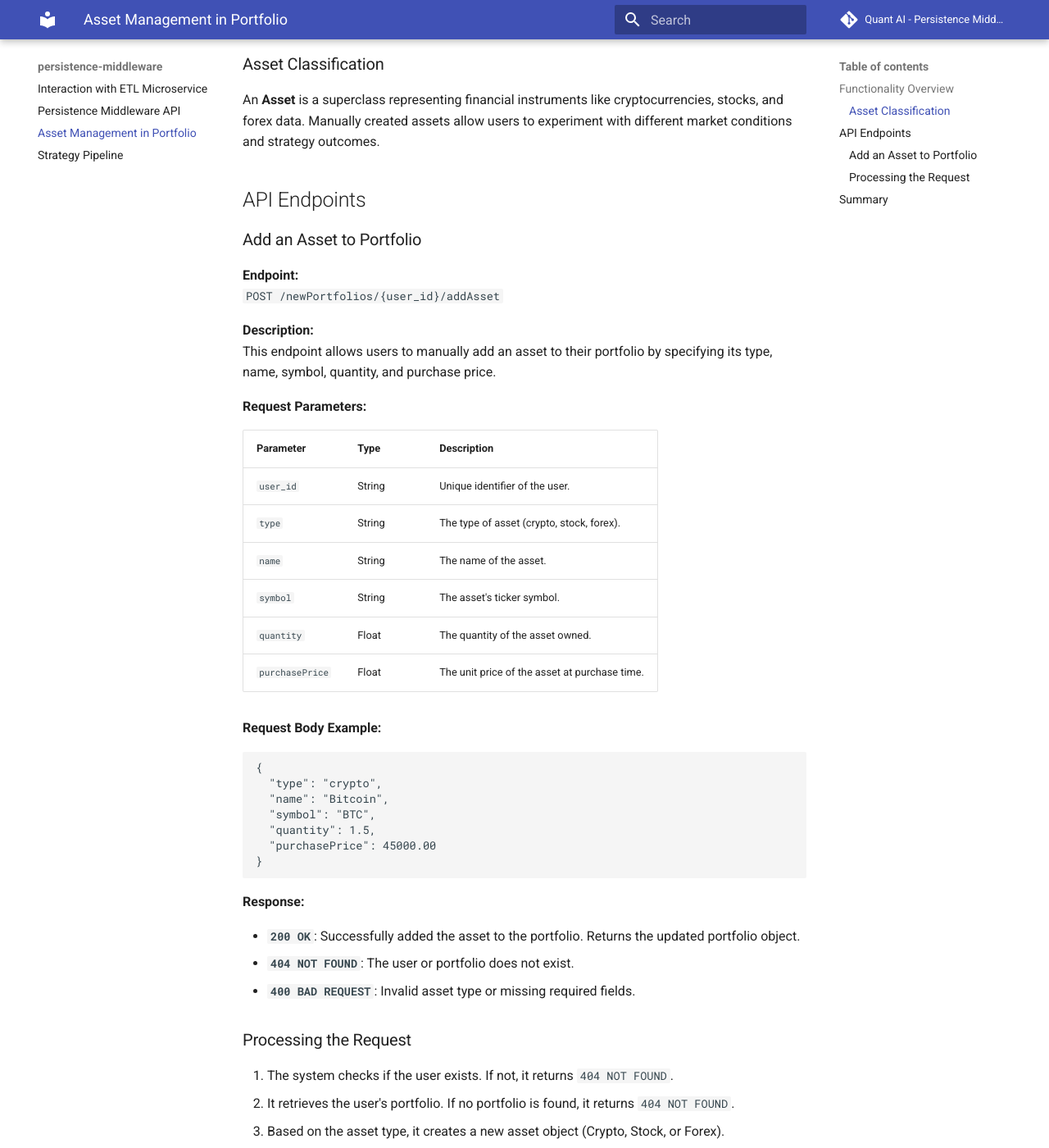
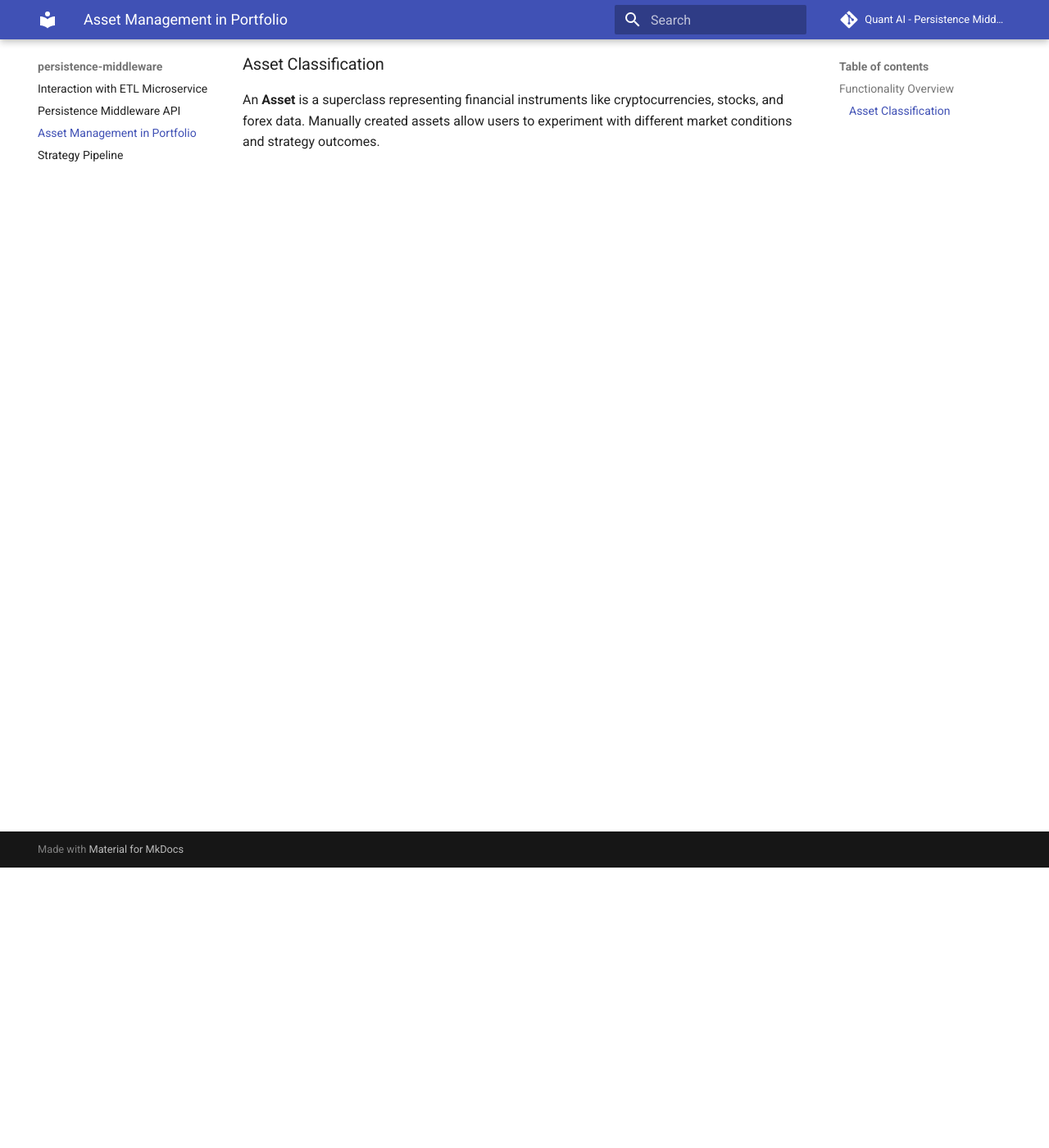
Before and after one commit to Quant-NTU/persistence-middleware, an MkDocs documentation site: the page built from docs/ManualImputation.md, in a window 1280 px wide and 1400 px high, scrolled down 342 px. Shown: the whole window at 82% size. Built offline with MkDocs 1.6.1 and Material for MkDocs 9.7.7, drawn with Linux system fonts in a browser that asks for light colours; comment, search, counter and statistics services are not loaded; some of the changed text lies outside the part shown.

Commit message:
Update ManualImputation.md

````diff
--- a/docs/ManualImputation.md
+++ b/docs/ManualImputation.md
@@ -9,82 +9,3 @@ Users can manually include different types of assets (crypto, stocks, and forex)
 ### Asset Classification
 
 An **Asset** is a superclass representing financial instruments like cryptocurrencies, stocks, and forex data. Manually created assets allow users to experiment with different market conditions and strategy outcomes.
-
-## API Endpoints
-
-### Add an Asset to Portfolio
-
-**Endpoint:**
-`POST /newPortfolios/{user_id}/addAsset`
-
-**Description:**
-This endpoint allows users to manually add an asset to their portfolio by specifying its type, name, symbol, quantity, and purchase price.
-
-**Request Parameters:**
-
-| Parameter  | Type   | Description |
-|------------|--------|-------------|
-| `user_id`  | String | Unique identifier of the user. |
-| `type`     | String | The type of asset (crypto, stock, forex). |
-| `name`     | String | The name of the asset. |
-| `symbol`   | String | The asset's ticker symbol. |
-| `quantity` | Float  | The quantity of the asset owned. |
-| `purchasePrice` | Float | The unit price of the asset at purchase time. |
-
-**Request Body Example:**
-
-```json
-{
-  "type": "crypto",
-  "name": "Bitcoin",
-  "symbol": "BTC",
-  "quantity": 1.5,
-  "purchasePrice": 45000.00
-}
-```
-
-**Response:**
-
-- **`200 OK`**: Successfully added the asset to the portfolio. Returns the updated portfolio object.
-- **`404 NOT FOUND`**: The user or portfolio does not exist.
-- **`400 BAD REQUEST`**: Invalid asset type or missing required fields.
-
-### Processing the Request
-
-1. The system checks if the user exists. If not, it returns `404 NOT FOUND`.
-2. It retrieves the user's portfolio. If no portfolio is found, it returns `404 NOT FOUND`.
-3. Based on the asset type, it creates a new asset object (Crypto, Stock, or Forex).
-4. The newly created asset is stored in the database.
-5. A portfolio history entry is created to log the addition of the asset.
-6. The asset is added to the user's portfolio, and the updated portfolio is saved.
-7. A response with the updated portfolio is returned.
-
-**Example Success Response:**
-
-```json
-{
-  "id": "portfolio_123",
-  "owner": "user_456",
-  "assets": [
-    {
-      "type": "crypto",
-      "name": "Bitcoin",
-      "symbol": "BTC",
-      "quantity": 1.5,
-      "purchasePrice": 45000.00
-    }
-  ],
-  "history": [
-    {
-      "action": "ADD",
-      "asset": "BTC",
-      "quantity": 1.5,
-      "value": 67500.00
-    }
-  ]
-}
-```
-
-## Summary
-
-This functionality enables users to manually add assets for testing and simulations. The API ensures proper validation and logging while allowing users to test strategies using manually created assets.
````
